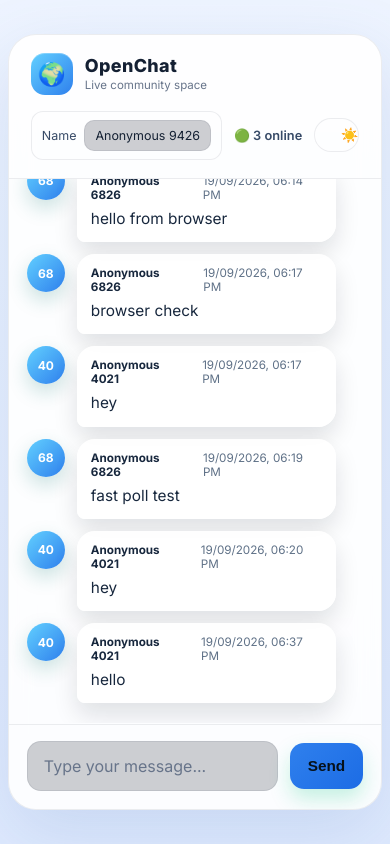
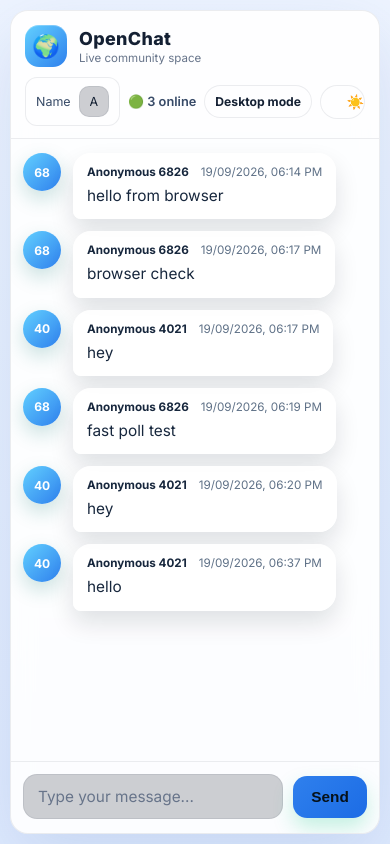
Before and after one commit to GaurishGuptaHobbyProgramer/Open.Chat, a Flask app: page / in a window 390 px wide. Run offline with Flask 3, Linux system fonts and the light colour scheme; data comes from the database, SQL or seed files in the repository; both versions use the stored data as it was after the commit; data that the repository does not hold is empty.

Commit message:
added toggel to switch btw pc UI and mobile UI

```diff
--- a/app.py
+++ b/app.py
@@ -47,6 +47,21 @@ def format_message_time(value):
         return datetime.strptime(value, "%Y-%m-%d %H:%M:%S").strftime("%d/%m/%Y, %I:%M %p")
     except (TypeError, ValueError):
         return datetime.now().strftime("%d/%m/%Y, %I:%M %p")
+
+
+def detect_device_type(user_agent):
+    ua = (user_agent or "").lower()
+    mobile_indicators = [
+        "android",
+        "iphone",
+        "ipad",
+        "ipod",
+        "mobile",
+        "blackberry",
+        "windows phone",
+        "opera mini",
+    ]
+    return "mobile" if any(marker in ua for marker in mobile_indicators) else "desktop"
 
 
 def save_message(username, message):
@@ -149,7 +164,8 @@ def create_app(test_config=None):
 
     @app.route("/")
     def home():
-        return render_template("index.html")
+        device_type = detect_device_type(request.user_agent.string)
+        return render_template("index.html", device_type=device_type)
 
     @app.route("/messages", methods=["GET"])
     def list_messages():
--- a/static/script.js
+++ b/static/script.js
@@ -1,4 +1,19 @@
 const randomID = Math.floor(Math.random() * 9000) + 1000;
+
+function detectDeviceTypeFromUserAgent() {
+    return /Android|webOS|iPhone|iPad|iPod|BlackBerry|IEMobile|Opera Mini/i.test(navigator.userAgent)
+        || (window.matchMedia && window.matchMedia("(max-width: 640px)").matches)
+        ? "mobile"
+        : "desktop";
+}
+
+const savedDeviceMode = localStorage.getItem("openchat-device-mode");
+const initialDeviceType = savedDeviceMode || detectDeviceTypeFromUserAgent();
+const deviceType = initialDeviceType === "mobile" ? "mobile" : "desktop";
+
+document.body.classList.add(deviceType === "mobile" ? "device-mobile" : "device-desktop");
+document.body.dataset.deviceType = deviceType;
+
 const storedUser = localStorage.getItem("openchat-username");
 const storedToken = localStorage.getItem("openchat-user-token") || (
     (typeof crypto !== "undefined" && crypto.randomUUID)
@@ -17,6 +32,20 @@ const messageInput = document.getElementById("message-input");
 const chatBox = document.getElementById("chat-box");
 const onlineUsers = document.getElementById("online-users");
 const themeToggle = document.getElementById("theme-toggle");
+const deviceModeToggle = document.getElementById("device-mode-toggle");
+
+function applyDeviceMode(mode) {
+    const nextMode = mode === "mobile" ? "mobile" : "desktop";
+    document.body.classList.remove("device-mobile", "device-desktop");
+    document.body.classList.add(nextMode === "mobile" ? "device-mobile" : "device-desktop");
+    document.body.dataset.deviceType = nextMode;
+    localStorage.setItem("openchat-device-mode", nextMode);
+
+    if (deviceModeToggle) {
+        deviceModeToggle.textContent = nextMode === "mobile" ? "Desktop mode" : "Mobile mode";
+        deviceModeToggle.setAttribute("aria-label", nextMode === "mobile" ? "Switch to desktop mode" : "Switch to mobile mode");
+    }
+}
 
 if (usernameInput) {
     usernameInput.value = username;
@@ -50,6 +79,15 @@ if (themeToggle) {
         localStorage.setItem("openchat-theme", nextTheme);
     });
 }
+
+if (deviceModeToggle) {
+    deviceModeToggle.addEventListener("click", () => {
+        const nextMode = document.body.classList.contains("device-mobile") ? "desktop" : "mobile";
+        applyDeviceMode(nextMode);
+    });
+}
+
+applyDeviceMode(deviceType);
 
 function escapeHTML(str) {
     if (!str) return "";
--- a/static/style.css
+++ b/static/style.css
@@ -162,6 +162,24 @@ body {
     white-space: nowrap;
 }
 
+.device-mode-toggle {
+    border: 1px solid var(--line);
+    border-radius: 999px;
+    background: rgba(255, 255, 255, 0.04);
+    color: var(--text);
+    cursor: pointer;
+    padding: 8px 12px;
+    font: inherit;
+    font-size: 0.76rem;
+    font-weight: 700;
+    transition: transform 0.18s ease, border-color 0.18s ease;
+}
+
+.device-mode-toggle:hover {
+    transform: translateY(-1px);
+    border-color: rgba(99, 230, 190, 0.5);
+}
+
 .theme-toggle {
     width: 45px;
     height: 34px;
@@ -318,6 +336,76 @@ body {
     to { opacity: 1; transform: translateY(0); }
 }
 
+body.device-mobile {
+    padding: 10px;
+}
+
+body.device-mobile .app-shell {
+    width: min(100%, 100vw);
+}
+
+body.device-mobile .chat-container {
+    height: calc(100vh - 20px);
+    border-radius: 18px;
+}
+
+body.device-mobile .header {
+    padding: 14px 14px 12px;
+    align-items: flex-start;
+    flex-direction: column;
+    gap: 10px;
+}
+
+body.device-mobile .header-controls {
+    width: 100%;
+    justify-content: space-between;
+    gap: 8px;
+}
+
+body.device-mobile .username-panel {
+    flex: 1;
+    min-width: 0;
+    width: 100%;
+    justify-content: space-between;
+    padding: 8px 10px;
+}
+
+body.device-mobile .username-panel input {
+    width: 100%;
+    min-width: 0;
+}
+
+body.device-mobile .online-users {
+    flex-shrink: 0;
+}
+
+body.device-mobile .chat-box {
+    padding: 14px 12px;
+}
+
+body.device-mobile .message {
+    max-width: 92%;
+}
+
+body.device-mobile .input-area {
+    padding: 12px 12px 14px;
+    gap: 10px;
+}
+
+body.device-mobile .input-area input {
+    padding: 12px 14px;
+    font-size: 0.96rem;
+}
+
+body.device-mobile .input-area button {
+    padding: 12px 14px;
+    min-width: 74px;
+}
+
+body.device-mobile .device-mode-toggle {
+    padding-inline: 10px;
+}
+
 @media (max-width: 640px) {
     body {
         padding: 14px;
--- a/templates/index.html
+++ b/templates/index.html
@@ -8,7 +8,7 @@
     <link rel="apple-touch-icon" href="{{ url_for('static', filename='favicon.svg') }}">
     <link rel="stylesheet" href="{{ url_for('static', filename='style.css') }}">
 </head>
-<body>
+<body class="device-{{ device_type }}" data-device-type="{{ device_type }}">
     <div class="app-shell">
         <div class="chat-container">
             <header class="header">
@@ -26,6 +26,9 @@
                         <input id="username-input" type="text" maxlength="30" placeholder="Your name" />
                     </label>
                     <div id="online-users" class="online-users">🟢 0 online</div>
+                    <button id="device-mode-toggle" class="device-mode-toggle" type="button" aria-label="Toggle between desktop and mobile mode">
+                        Mobile mode
+                    </button>
                     <button id="theme-toggle" class="theme-toggle" aria-pressed="false" title="Toggle theme">
                         <span class="moon">🌙</span>
                         <span class="sun">☀️</span>
```
Also changed, not shown: test_app.py (+6 -1 lines), chat.db.
